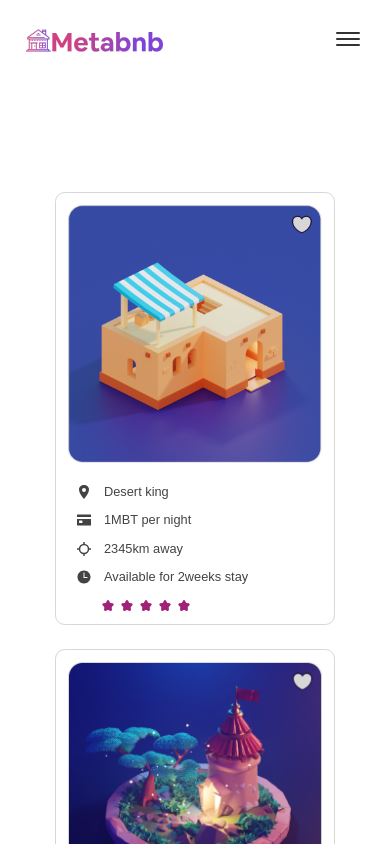
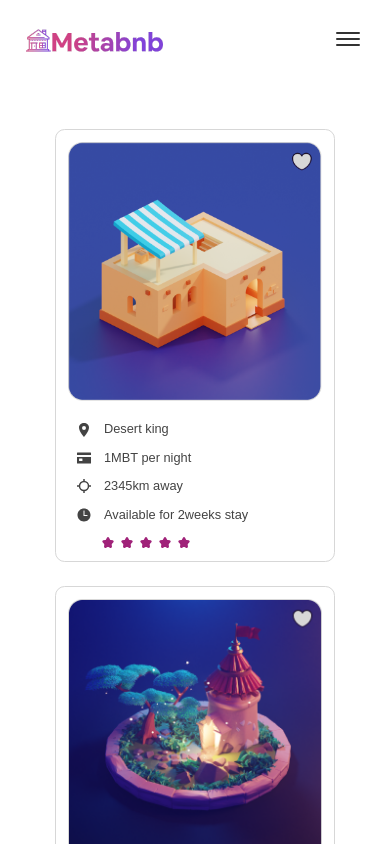
Before and after one commit to devBayo/Metabnb, a React (Create React App) app: page /place-to-stay in a window 390 px wide. Shown: the top 844 px of the page. Built offline with nearby package versions, Linux system fonts and the light colour scheme; a web font is replaced by a local one.

Commit message:
style: modified styles (plus responsiveness)

```diff
--- a/src/components/PlacesNav/PlacesNav.css
+++ b/src/components/PlacesNav/PlacesNav.css
@@ -2,8 +2,13 @@
   margin-top: 5rem;
 }
 
+.nav-places {
+  padding: 0 3.2rem;
+}
+
 .nav-links__places {
-  gap: 5.8rem;
+  justify-content: space-between;
+  width: 100%;
 }
 
 .btn-place {
@@ -19,3 +24,34 @@
 .btn-place ion-icon {
   font-size: 2rem;
 }
+
+.filter {
+  display: none;
+}
+
+@media (max-width: 46em) {
+  .nav-link__places:link,
+  .nav-link__places:visited {
+    display: none;
+  }
+
+  .filter {
+    display: block;
+    font-size: 1.8rem;
+    font-weight: 500;
+  }
+
+  .nav-places {
+    margin-top: 3rem;
+  }
+}
+
+@media (max-width: 33em) {
+  .nav-places {
+    padding: 0;
+  }
+  .btn-place {
+    gap: 4rem;
+    padding: 1.2rem 1rem;
+  }
+}
```
